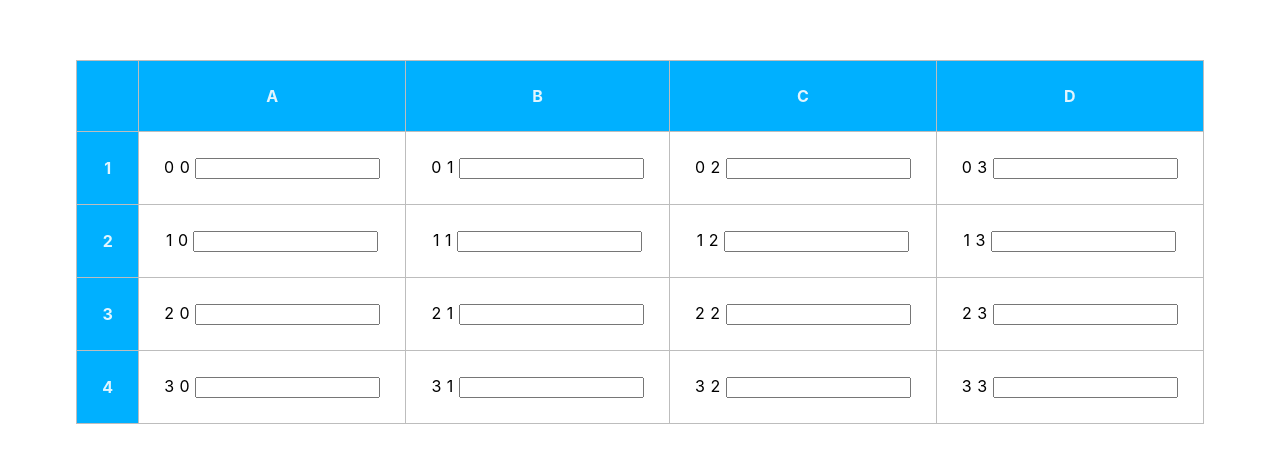
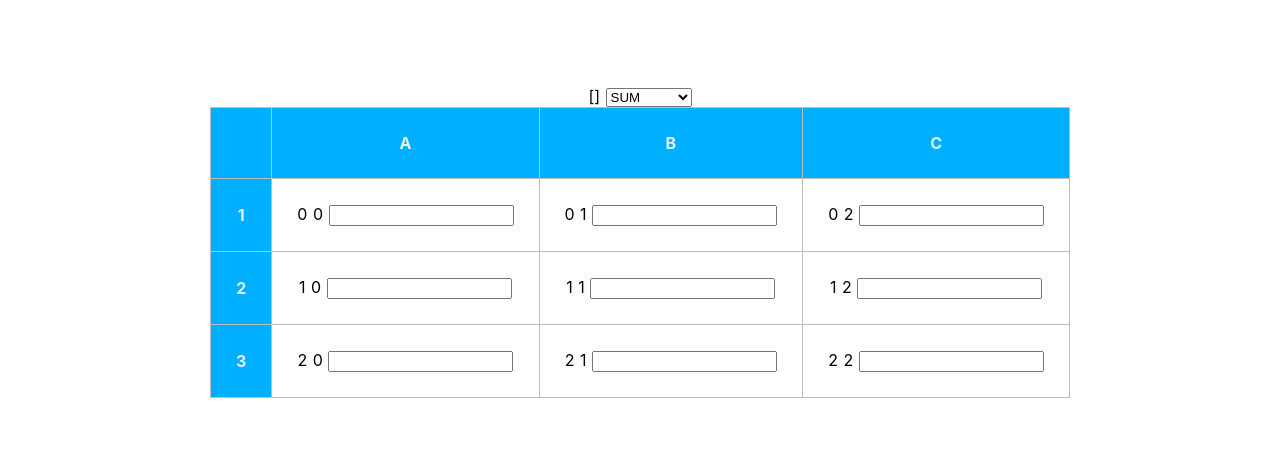
Before and after one commit to p-adams/vue-spreadsheet, a Nuxt app: page / in a window 1280 px wide. Shown: the part 158-620 px from the top of the page. Built offline with nearby package versions, Linux system fonts and the light colour scheme.

Commit message:
updated Sheet component

```diff
--- a/components/Sheet.vue
+++ b/components/Sheet.vue
@@ -1,6 +1,12 @@
 <template>
   <div body oncontextmenu="return false;">
-
+    {{rangeStart}}
+    <select>
+      <option>SUM</option>
+      <option>AVERAGE</option>
+      <option>MIN</option>
+      <option>MAX</option>
+    </select>
      <table>
         <thead>
           <tr>
@@ -48,18 +54,20 @@ export default {
   data () {
     return {
       selected: false,
+      size: 2,
       coors: [],
       grid: [],
       colHead: [' '],
       start: '',
       end: '',
-      inputIds: []
+      inputIds: [],
+      result: []
     }
   },
   methods: {
     resetGrid () {
-      for (let i = 0; i <= 3; i++) {
-        for (let j = 0; j <= 3; j++) {
+      for (let i = 0; i <= this.size; i++) {
+        for (let j = 0; j <= this.size; j++) {
           if (this.grid[i][j] === 2) {
             this.grid[i].splice(j, 1, 0)
           }
@@ -67,20 +75,20 @@ export default {
       }
     },
     initInputIds () {
-      for (let i = 0; i <= 3; i++) {
+      for (let i = 0; i <= this.size; i++) {
         this.inputIds.push([])
-        for (let j = 0; j <= 3; j++) {
+        for (let j = 0; j <= this.size; j++) {
           this.inputIds[i].push('')
         }
       }
     },
     initColHead () {
-      this.colHead.push(...'ABCD'.split(''))
+      this.colHead.push(...'ABC'.split(''))
     },
     createSpreadSheet () {
-      for (let i = 0; i <= 3; i++) {
+      for (let i = 0; i <= this.size; i++) {
         this.grid.push([])
-        for (let j = 0; j <= 3; j++) {
+        for (let j = 0; j <= this.size; j++) {
           this.grid[i].push(0)
         }
       }
@@ -100,12 +108,32 @@ export default {
       return `${row} ${col}`
     },
     iterateOverGrid (col) {
+      console.log(`start ${this.start.x} stop ${this.end.x}`)
       for (let i = this.start.x; i <= this.end.x; i++) {
         this.grid[i].splice(this.end.y, 1, col)
         for (let j = this.start.y; j <= this.end.y; j++) {
           this.grid[i].splice(this.end.y, 1, col)
         }
       }
+    },
+    loop (arr) {
+      for (let i = 0; i <= this.size; i++) {
+        for (let j = 0; j <= this.size; j++) {
+          return arr[i][j]
+        }
+      }
+    }
+  },
+  computed: {
+    rangeStart () {
+      for (let i = 0; i <= this.size; i++) {
+        for (let j = 0; j <= this.size; j++) {
+          if (this.grid[i][j] === 2 && this.inputIds[i][j] !== '') {
+            this.result.push(this.inputIds[i][j])
+          }
+        }
+      }
+      return this.result
     }
   }
 }
```
